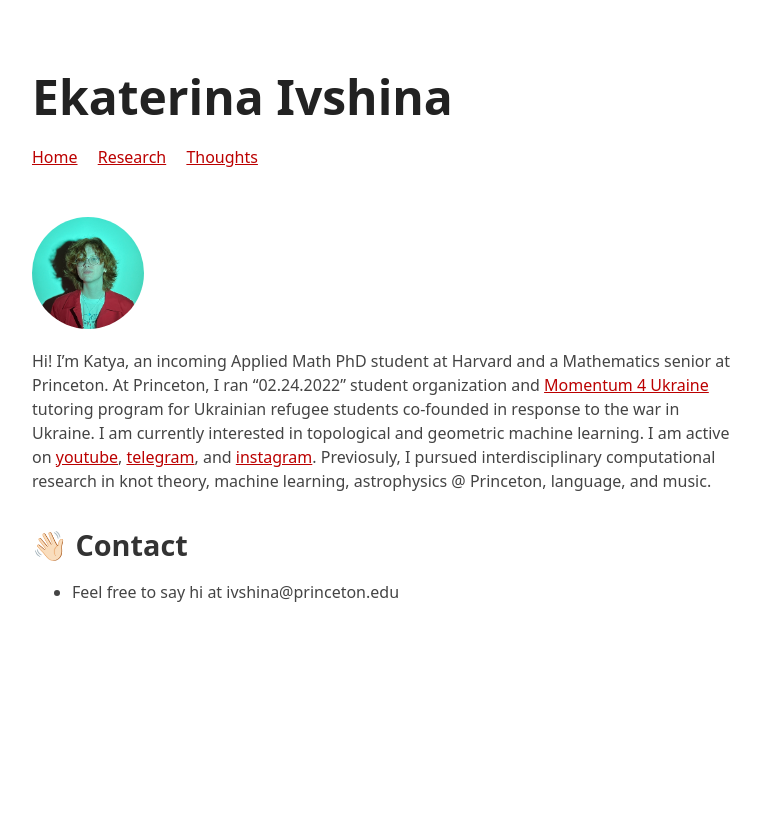
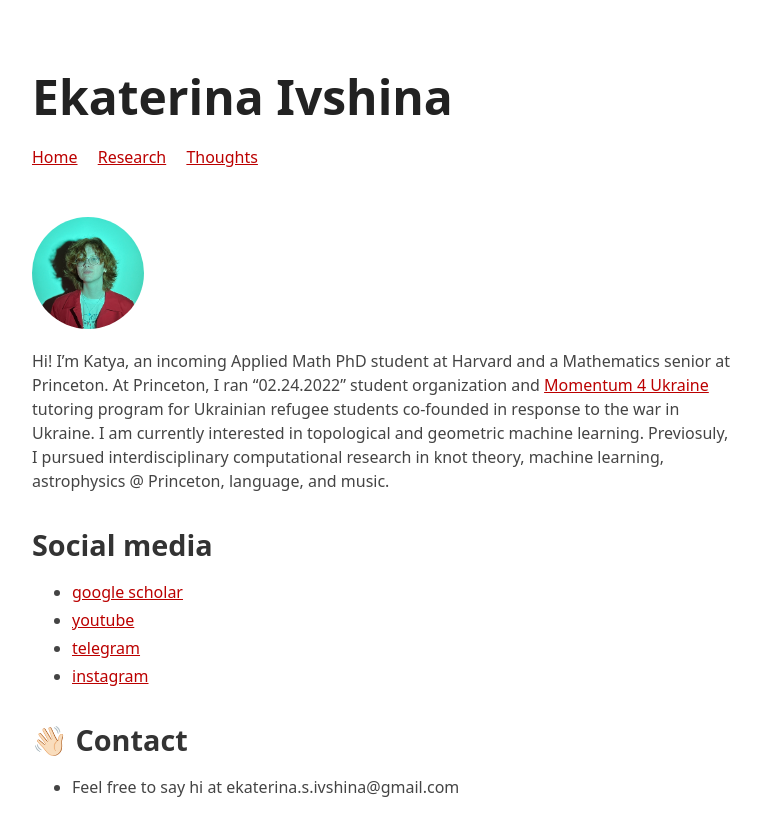
Before and after one commit to eivshina/point-theme, a Jekyll site: the page built from index.md, in a window 1280 px wide. Shown: the top 836 px of the page, without its empty margins (258-1019 px from the left). Built offline with Jekyll 4.4.1, drawn with Linux system fonts in a browser that asks for light colours.

Commit message:
Update index.md

```diff
--- a/index.md
+++ b/index.md
@@ -1,8 +1,14 @@
 ---
 ---
 
-Hi! I'm Katya, an incoming Applied Math PhD student at Harvard and a Mathematics senior at Princeton. At Princeton, I ran "02.24.2022" student organization and [Momentum 4 Ukraine](https://momentumai.org/momentum4ukraine) tutoring program for Ukrainian refugee students co-founded in response to the war in Ukraine. I am currently interested in topological and geometric machine learning. I am active on [youtube](https://www.youtube.com/channel/UCwt427dz_HUxJ7AV4C-n8IQ), [telegram](https://t.me/katiai), and [instagram](https://www.instagram.com/katya.ivshina/). Previosuly, I pursued interdisciplinary computational research in knot theory, machine learning, astrophysics @ Princeton, language, and music.
+Hi! I'm Katya, an incoming Applied Math PhD student at Harvard and a Mathematics senior at Princeton. At Princeton, I ran "02.24.2022" student organization and [Momentum 4 Ukraine](https://momentumai.org/momentum4ukraine) tutoring program for Ukrainian refugee students co-founded in response to the war in Ukraine. I am currently interested in topological and geometric machine learning. Previosuly, I pursued interdisciplinary computational research in knot theory, machine learning, astrophysics @ Princeton, language, and music.
+
+## Social media
+- [google scholar](https://scholar.google.com/citations?hl=en&user=jhYd_wsAAAAJ&scilu=&scisig=ADuiNO0AAAAAZDMSRpHneTjWPPsvODMwArfDODM&gmla=ABEO0YpqhbzwNKBzhMCn82MdDVi4Sd9RJdhBFiiUF8vzAt6qK3moUdH5SecKPAmUxo9ER0HjHyY0UVPe6gnb_zVOSMF5XKkDdnyK9b-WAGQ&sciund=14544799918200701033)
+- [youtube](https://www.youtube.com/channel/UCwt427dz_HUxJ7AV4C-n8IQ)
+- [telegram](https://t.me/katiai)
+- [instagram](https://www.instagram.com/katya.ivshina/)
 
 ## 👋🏻 Contact
 
-- Feel free to say hi at ivshina@princeton.edu
+- Feel free to say hi at ekaterina.s.ivshina@gmail.com
```
